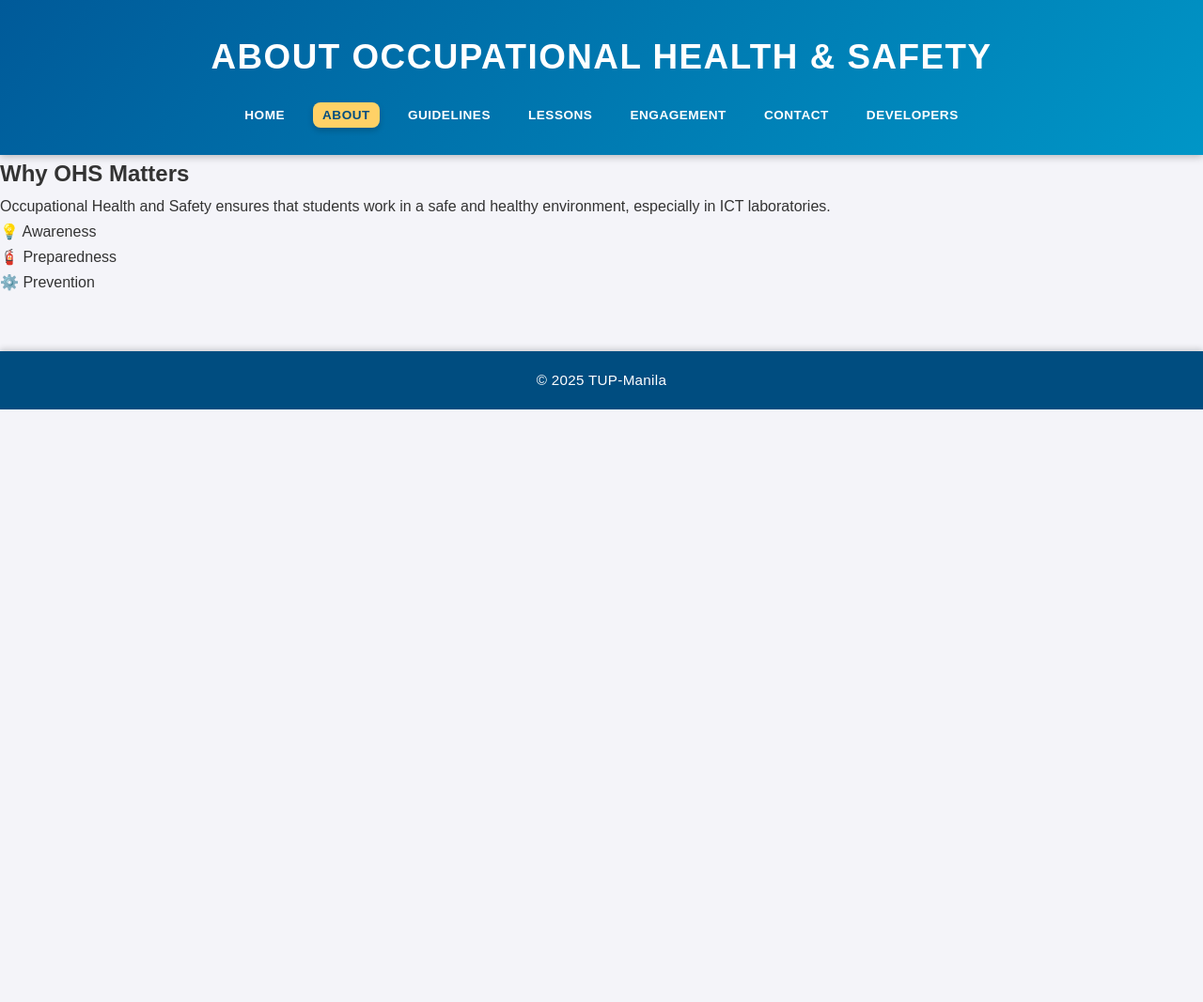
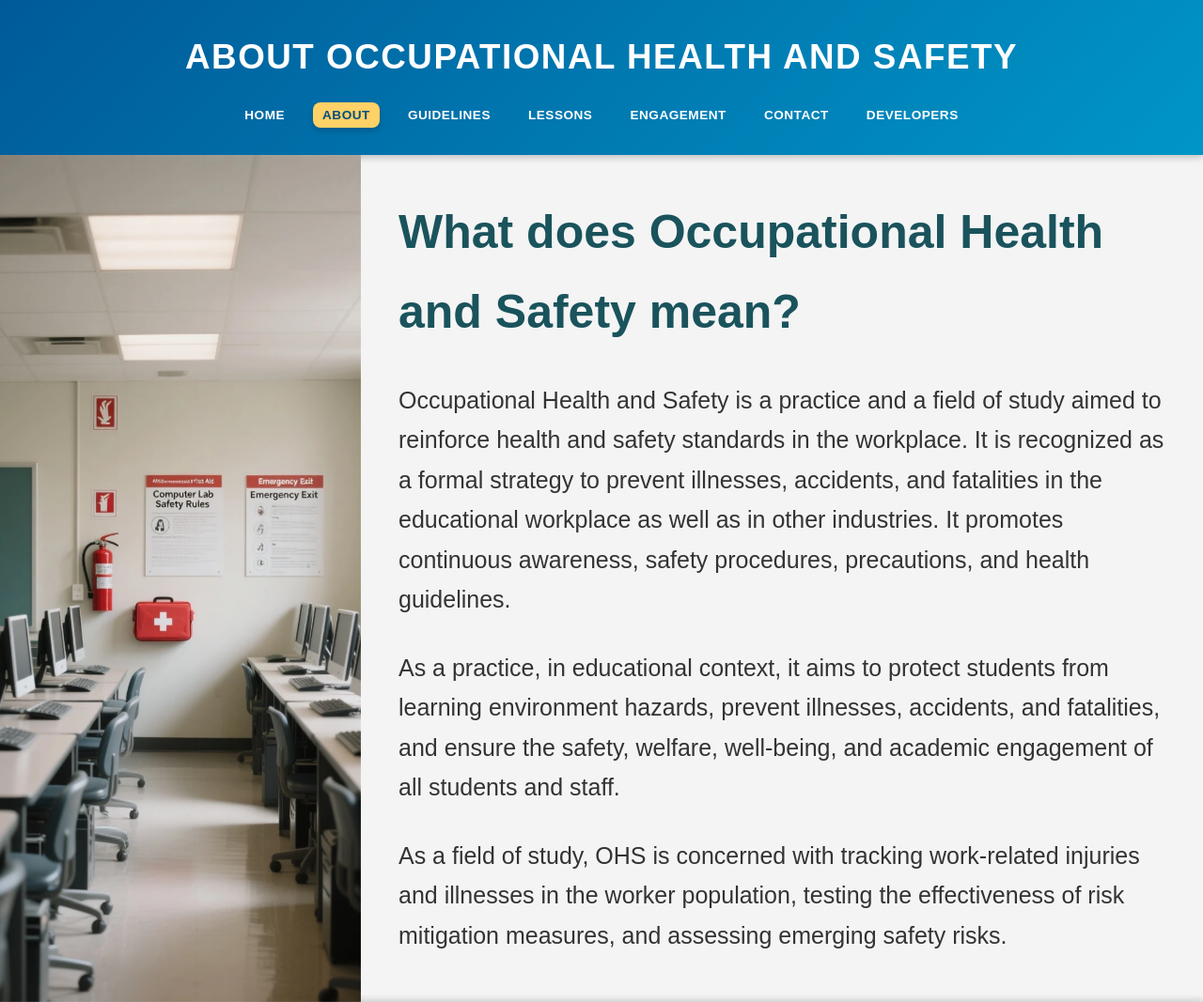
Before and after one commit to doknotbyte/ohs-web, a plain HTML site: page about.html in a window 1280 px wide. Shown: the top 1067 px of the page at 94% size. Before the commit the page ends 800 px from the top, so only its background shows below. Drawn offline with Linux system fonts and the light colour scheme.

Commit message:
animation of about

```diff
--- /dev/null
+++ b/about.css
@@ -0,0 +1,79 @@
+/* About page specific styles */
+html, body {
+  font-family: Arial, sans-serif;
+  background: #f4f4f4;
+  margin: 0;
+  padding: 0;
+   height: 100%;
+}
+
+.about-container {
+  display: flex;
+  min-height: 100vh; /* container at least full viewport */
+  width: 100%;
+}
+
+/* Left image scrolls with content */
+.about-image-wrapper {
+  flex: 0 0 30vw;   /* 40% width */
+  height: auto;      /* grows with content */
+  overflow: hidden;
+}
+
+.about-image {
+  width: 100%;
+  height: 100%;
+  object-fit: cover;
+  display: block;
+  transform: translateX(-50px); /* start slightly left */
+  opacity: 0;
+  animation: slideInLeft 1s ease forwards;
+  animation-delay: 0.3s;
+}
+
+@keyframes slideInLeft {
+  to {
+    transform: translateX(0);
+    opacity: 1;
+  }
+}
+
+/* Right text */
+.about-text {
+  flex: 1;
+  margin-left: 0vw; /* match image width */
+  padding: 40px;
+  font-size: 20px;
+  line-height: 1.7;
+  opacity: 0;
+  transform: translateY(20px);
+  animation: fadeSlideUp 1s ease forwards;
+  animation-delay: 0.3s; /* small delay */
+}
+
+@keyframes fadeSlideUp {
+  to {
+    opacity: 1;
+    transform: translateY(0);
+  }
+}
+
+.about-text h2 {
+  font-size: 50px;
+  margin-bottom: 15px;
+  color: #1a535c;
+}
+
+.about-text p {
+  margin-bottom: 10px;
+  margin-top: 30px;
+  font-size: 25px
+}
+
+footer {
+ margin: 0;   /* remove extra space */
+  padding: 18px 10px;
+  background-color: #004d80;
+  color: white;
+  text-align: center;
+}
--- a/about.html
+++ b/about.html
@@ -5,37 +5,38 @@
   <meta name="viewport" content="width=device-width, initial-scale=1.0">
   <title>About OHS</title>
   <link rel="stylesheet" href="style.css">
+  <link rel="stylesheet" href="about.css">
 </head>
 <body>
   <header>
-    <h1>About Occupational Health & Safety</h1>
+    <h1> About Occupational Health and Safety</h1>
     <nav>
       <ul>
         <li><a href="index.html">HOME</a></li>
-        <li><a href="about.html"class="active">ABOUT</a></li>
+        <li><a href="about.html" class="active">ABOUT</a></li>
         <li><a href="guidelines.html">GUIDELINES</a></li>
         <li><a href="lessons.html">LESSONS</a></li>
         <li><a href="engagement-tracker.html">ENGAGEMENT</a></li>
         <li><a href="contact.html">CONTACT</a></li>
-        <li><a href="developers.html"> DEVELOPERS</a></li>
-
-
+        <li><a href="developers.html">DEVELOPERS</a></li>
       </ul>
     </nav>
   </header>
-
-  <section class="content">
-    <h2>Why OHS Matters</h2>
-    <p>Occupational Health and Safety ensures that students work in a safe and healthy environment, especially in ICT laboratories.</p>
-    <div class="panels">
-      <div class="panel">💡 Awareness</div>
-      <div class="panel">🧯 Preparedness</div>
-      <div class="panel">⚙️ Prevention</div>
+  <section class="about-container">
+    <div class="about-image-wrapper">
+     <img src="images/ohsss.png" alt="OHS Image" class="about-image">
+    </div>
+    <div class="about-text">
+      <h2>What does Occupational Health and Safety mean?</h2>
+      <p>Occupational Health and Safety is a practice and a field of study aimed to reinforce health and safety standards in the workplace. It is recognized as a formal strategy to prevent illnesses, accidents, and fatalities in the educational workplace as well as in other industries. It promotes continuous awareness, safety procedures, precautions, and health guidelines.</p>
+      <p>As a practice, in educational context, it aims to protect students from learning environment hazards, prevent illnesses, accidents, and fatalities, and ensure the safety, welfare, well-being, and academic engagement of all students and staff. </p>
+      <p>As a field of study, OHS is concerned with tracking work-related injuries and illnesses in the worker population, testing the effectiveness of risk mitigation measures, and assessing emerging safety risks.</p>
     </div>
   </section>
+</main>
 
   <footer>
-    <p>© 2025 TUP-Manila</p>
+    <p>© 2025 TUP-Manila | Developed by CIE ICT Students</p>
   </footer>
 </body>
 </html>
```
Also changed, not shown: guidelines.html (+1 -1 lines), images/ohs.png (added), images/ohsss.png (added), 1 other file.
